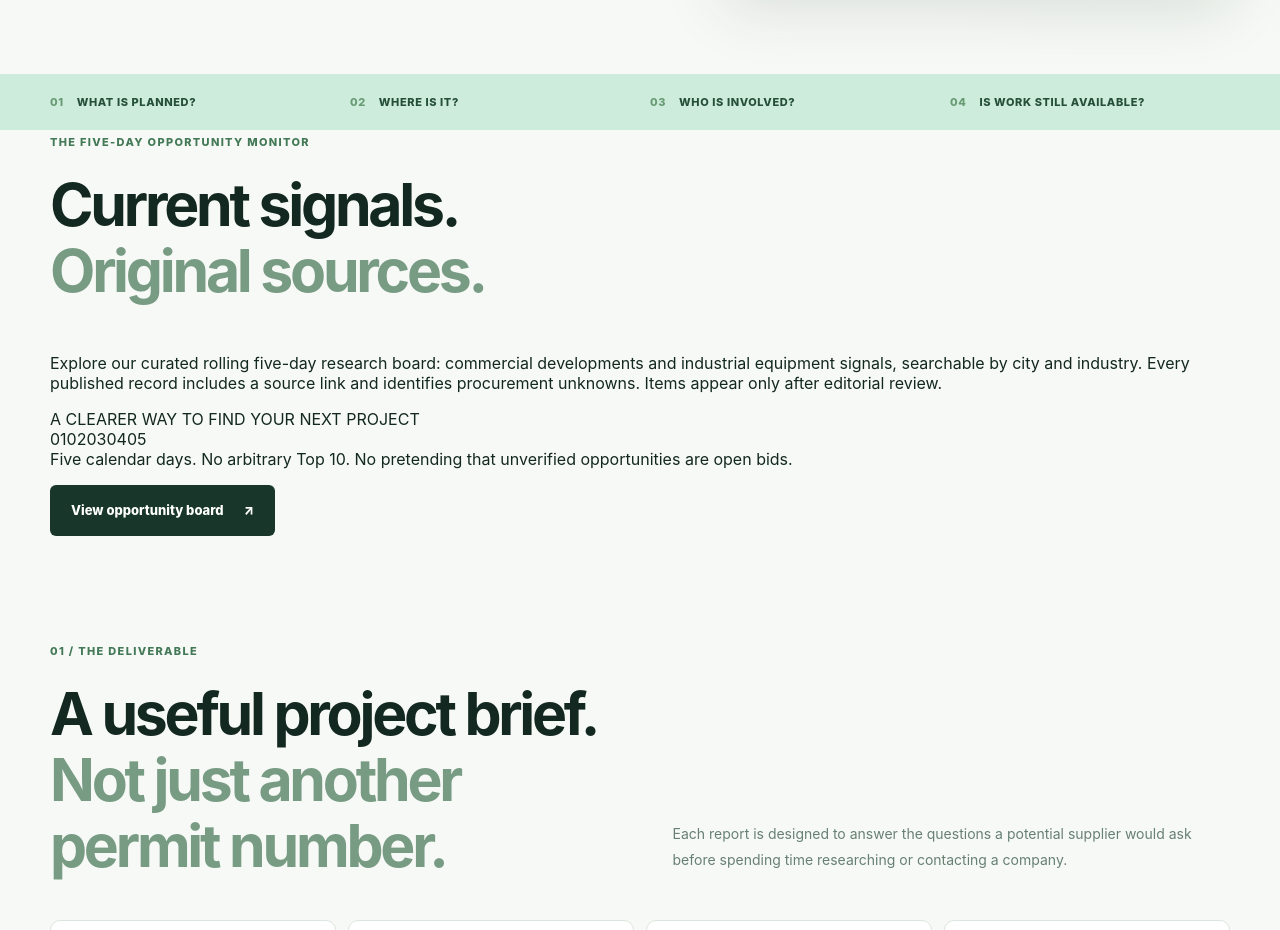
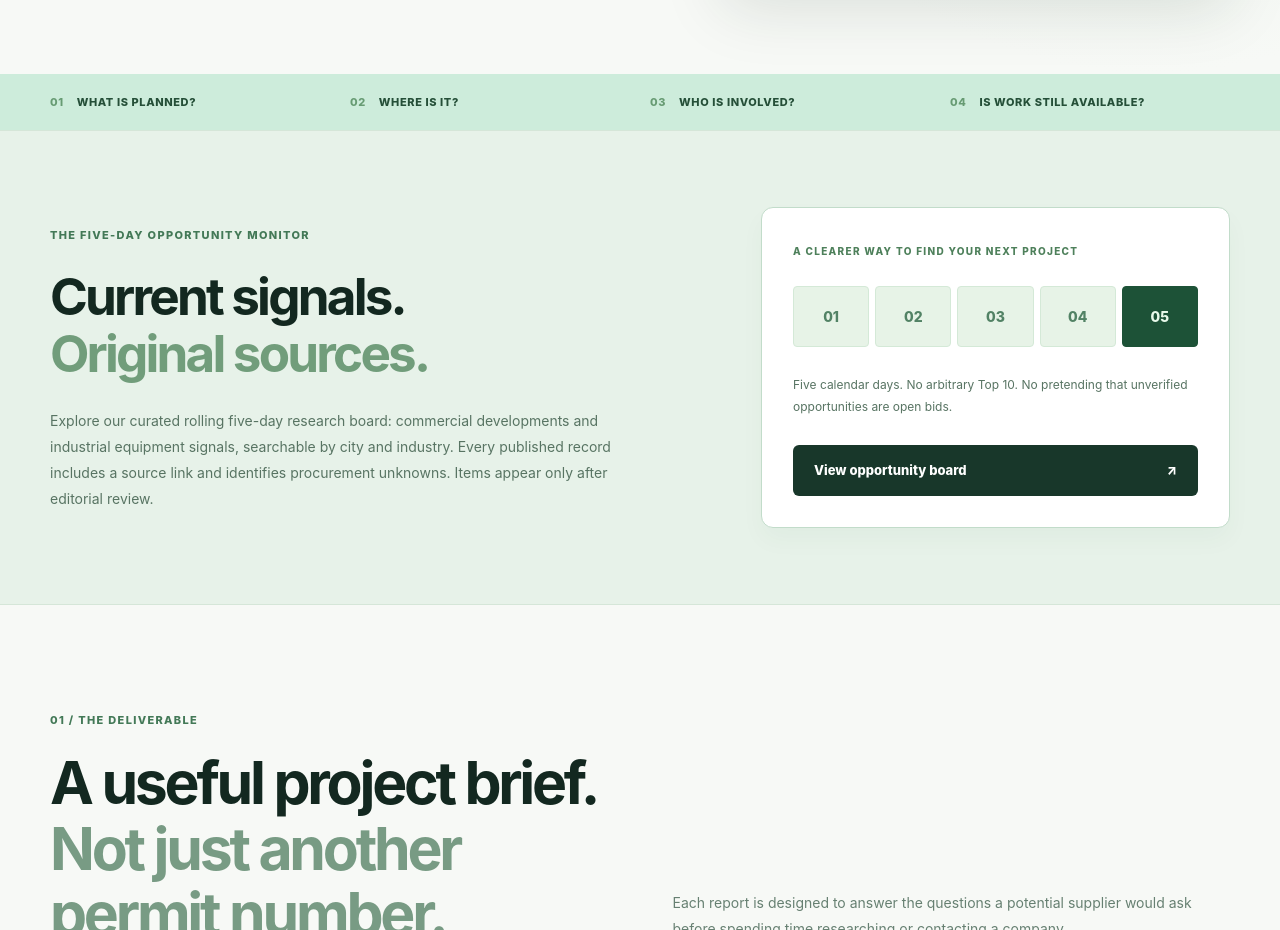
Before and after one commit to sandeep89shaily-coder/gta-commercial-radar, a plain HTML site: page website/index.html in a window 1280 px wide. Shown: the part 880-1810 px from the top of the page. Drawn offline with Linux system fonts and the light colour scheme.

Commit message:
Style homepage five-day research feature consistent with premium Radar branding

```diff
--- a/website/styles.css
+++ b/website/styles.css
@@ -152,3 +152,18 @@ h2 span{color:#789b84}
  .sample-form{padding:23px}
 }
 @media(prefers-reduced-motion:reduce){html{scroll-behavior:auto}*,*:before,*:after{transition:none!important;animation:none!important}}
+
+/* Homepage invitation to the curated five-day opportunity board */
+.feed-teaser{background:#e7f2e9;padding:76px 0;border-top:1px solid #d5e6d8;border-bottom:1px solid #d5e6d8}
+.feed-teaser-grid{display:grid;grid-template-columns:1fr .76fr;gap:94px;align-items:center}
+.feed-teaser h2{font-size:clamp(39px,4vw,58px);margin:3px 0 25px}
+.feed-teaser h2 span{color:#719d7b}
+.feed-teaser p{font-size:14px;line-height:1.86;color:#587463;max-width:570px;margin:0}
+.feed-teaser-right{border:1px solid #c2dcca;border-radius:12px;background:#fff;padding:31px;box-shadow:0 12px 25px #214d2b09}
+.feed-teaser-index{font-size:10px;font-weight:850;letter-spacing:.13em;color:#4e805b}
+.feed-teaser-dates{display:grid;grid-template-columns:repeat(5,1fr);gap:6px;margin:27px 0}
+.feed-teaser-dates span{height:61px;display:grid;place-items:center;background:#e7f3e7;border:1px solid #d4e9d7;border-radius:4px;color:#528265;font-size:14px;font-weight:800}
+.feed-teaser-dates span:last-child{background:#1d5237;color:#e8f9ea;border-color:#1d5237}
+.feed-teaser-right p{font-size:12px;margin-bottom:26px}
+.feed-teaser-right .btn{width:100%;justify-content:space-between}
+@media(max-width:760px){.feed-teaser{padding:60px 0}.feed-teaser-grid{grid-template-columns:1fr;gap:30px}.feed-teaser-right{padding:24px}.feed-teaser-dates span{height:48px}}
```
